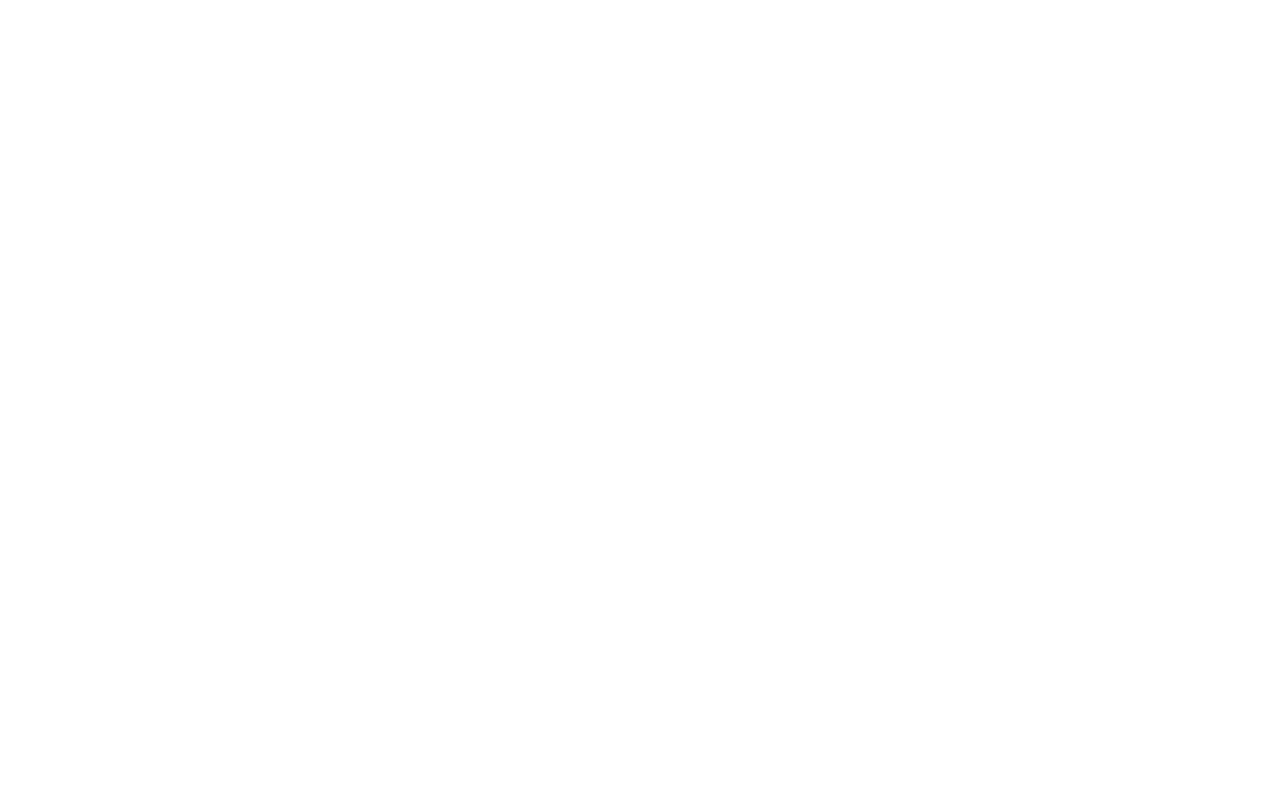
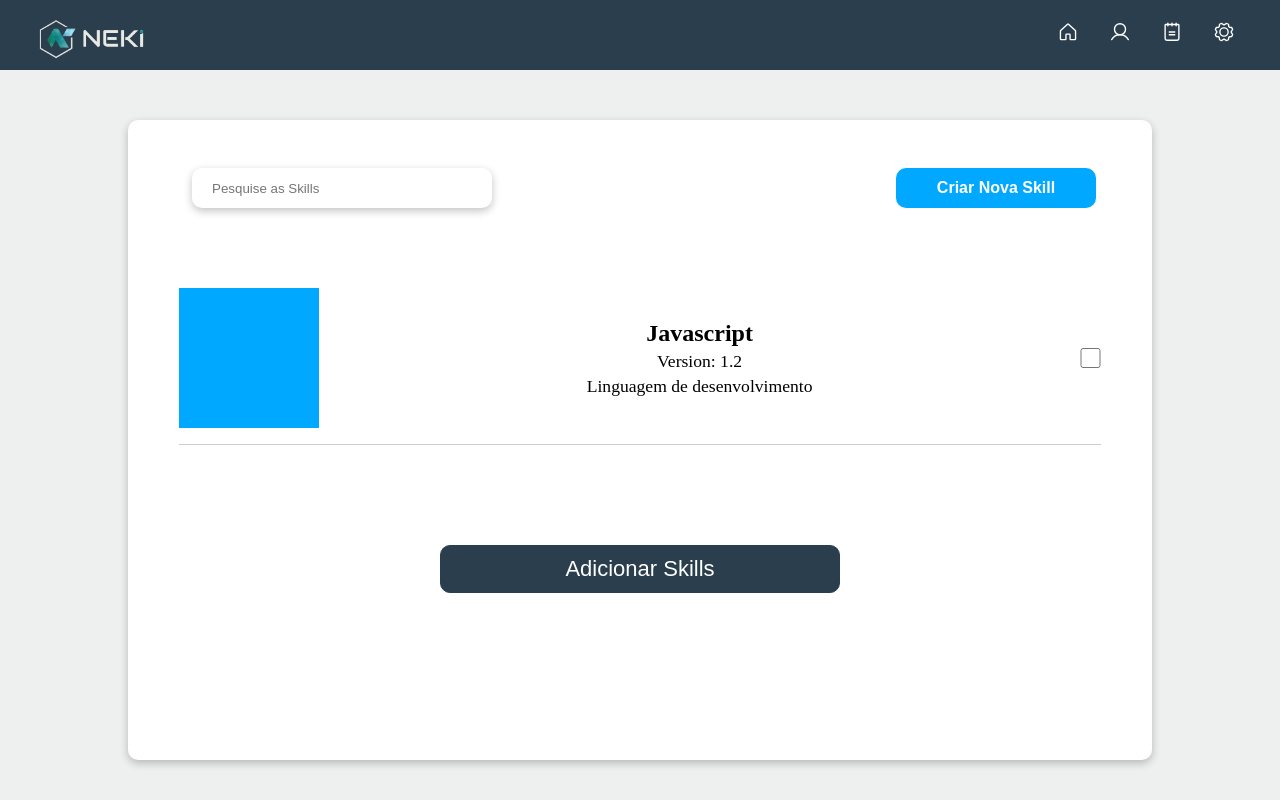
Before and after one commit to nathanfdias/NekiAbilitiesWeb, a React (Create React App) app: page /catalog in a window 1280 px wide. Before the commit this address had no page. Built offline with nearby package versions, Linux system fonts and the light colour scheme.

Commit message:
Catolog Css

```diff
--- /dev/null
+++ b/src/pages/Catalog/index.tsx
@@ -0,0 +1,38 @@
+import { AbilityImage,AbilitysBoxContainer,AbilitysBoxDescript,AbilitysBoxTitle,AbilitysContainer,AbilitysMap,
+AbilitysNewAbilityContainer,CreateAbilityButton,FormInputContainer,FormInputContainerAbilitys, FormInput, CardAbilityContainer, InputCheckbox } from './style';
+import { Navbar } from '../../components/Navbar/Navbar';
+
+export function Catalog() {
+    return(
+        <AbilitysContainer>
+            <Navbar/>
+            <AbilitysBoxContainer>
+                <AbilitysMap>
+                    <FormInputContainerAbilitys>
+                        <FormInput type="text" placeholder="Pesquise as Skills" />
+                        <CreateAbilityButton>
+                                Criar Nova Skill
+                        </CreateAbilityButton>
+                    </FormInputContainerAbilitys>
+                    {/* Inicio do Mapper para puxar da API */}
+                    <CardAbilityContainer key={1}>
+                        <AbilityImage />
+                        <div>
+                            <AbilitysBoxTitle>Javascript</AbilitysBoxTitle>
+                            <AbilitysBoxDescript>Version: 1.2</AbilitysBoxDescript>
+                            <AbilitysBoxDescript>Linguagem de desenvolvimento</AbilitysBoxDescript>
+                        </div>
+                        <InputCheckbox
+                            type="checkbox"
+                            name="languages"
+                            value={1}
+                            id="flexCheckDefault"
+                        />
+                    </CardAbilityContainer>
+                    {/* Fechamento */}
+                    <AbilitysNewAbilityContainer>Adicionar Skills</AbilitysNewAbilityContainer>
+                </AbilitysMap>
+            </AbilitysBoxContainer>
+        </AbilitysContainer>
+    );
+}
--- /dev/null
+++ b/src/pages/Catalog/style.ts
@@ -0,0 +1,124 @@
+import styled from "styled-components";
+
+export const AbilitysContainer = styled.div`
+    min-height: 100vh;
+    background-color: rgba(208, 211, 211, 0.356);
+    display: flex;
+    flex-direction: column;
+`;
+
+export const AbilitysBoxContainer = styled.div`
+    margin-top: 120px;
+    display: flex;
+    flex-direction: column;
+    justify-content: center;
+    align-items: center;
+`;
+
+export const AbilitysBoxTitle = styled.h2`
+    font-family: 'Times New Roman', Times, serif;
+    text-align: center;
+`;
+
+export const FormInput = styled.input`
+    width: 300px;
+    height: 40px;
+    padding: 10px 20px;
+    border-style: none;
+    border: 0 none;
+    outline: none;
+    box-shadow: rgba(0, 0, 0, 0.24) 0px 3px 8px;
+    border-radius: 10px;
+    margin-top: 3rem;
+    margin-left: 4rem;
+`;
+
+export const CardAbilityContainer = styled.div`
+    width: 90%;
+    margin: 0 auto;
+    background-color: white;
+    margin-top: 1rem;
+    padding-bottom: 1rem;
+    border-bottom: 1px solid rgba(128, 128, 128, 0.39);
+
+    display: flex;
+    flex-direction: row;
+    justify-content: space-between;
+    align-items: center;
+`;
+
+export const InputCheckbox = styled.input`
+    height: 1.3rem;
+    width: 1.3rem;
+`;
+
+export const AbilitysBoxDescript = styled.p`
+    font-size: 1.1rem;
+    font-family: 'Times New Roman', Times, serif;
+    text-align: center;
+    margin-top: 4px;
+`;
+
+export const AbilitysMap = styled.div`
+    width: 80%;
+    min-height: 80vh;
+    background-color: white;
+    box-shadow: rgba(0, 0, 0, 0.24) 0px 3px 8px;
+    border-radius: 10px;
+    display: flex;
+    flex-direction: column;
+    margin-bottom: 40px;
+    overflow: auto;
+`;
+
+export const CreateAbilityButton = styled.button`
+    margin: 48px 56px 64px;
+    display: flex;
+    align-items: center;
+    justify-content: center;
+    align-self: center;
+    width: 200px;
+    height: 40px;
+    border-style: none;
+    border: 0 none;
+    outline: none;
+    border-radius: 10px;
+    font-size: 1rem;
+    font-weight: bolder;
+    background-color: #00A8FF;
+    color: white;
+    cursor: pointer;
+`;
+
+export const FormInputContainer = styled.div`
+    margin-bottom: 4rem;
+`;
+
+export const FormInputContainerAbilitys = styled.div`
+    display: flex;
+    flex-direction: row;
+    justify-content: space-between;
+`;
+
+export const AbilityImage = styled.image`
+    width: 140px;
+    height: 140px;
+    background-color: #00A8FF;
+`;
+
+export const AbilitysNewAbilityContainer = styled.button`
+    margin-block: 100px;
+    display: flex;
+    justify-content: center;
+    align-self: center;
+    width: 400px;
+    padding-inline: 40px;
+    padding-block: 10px;
+    font-size: 22px;
+    border: 1px solid #2a3e4e;
+    background-color: #2a3e4e;
+    border-radius: 10px;
+    color: white;
+    cursor: pointer;
+    transition-delay: 100ms;
+`;
--- a/src/router/Router.tsx
+++ b/src/router/Router.tsx
@@ -3,6 +3,7 @@
 import { Home } from "../pages/Home";
 import { Login } from "../pages/Login";
 import { Register } from "../pages/Login/Register";
+import { Catalog } from "../pages/Catalog";
 
 export function Router() {
     return (
@@ -10,6 +11,7 @@
         <Route path="/" element={<Home />}></Route>
         <Route path="/login" element={<Login />}></Route>
         <Route path="/register" element={<Register />}></Route>
+        <Route path="/catalog" element={<Catalog />}></Route>
       </Routes>
     );
   }
```
